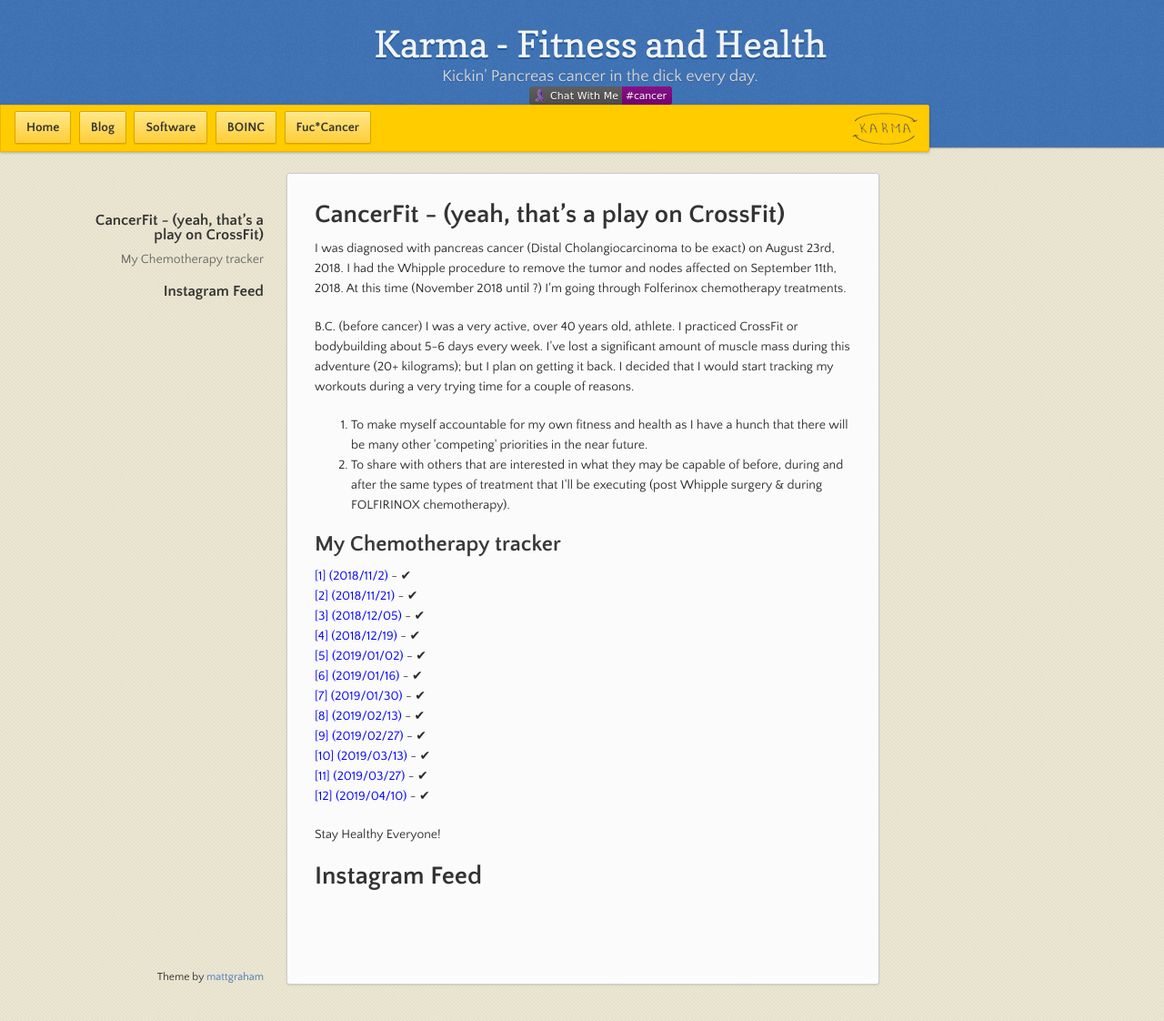
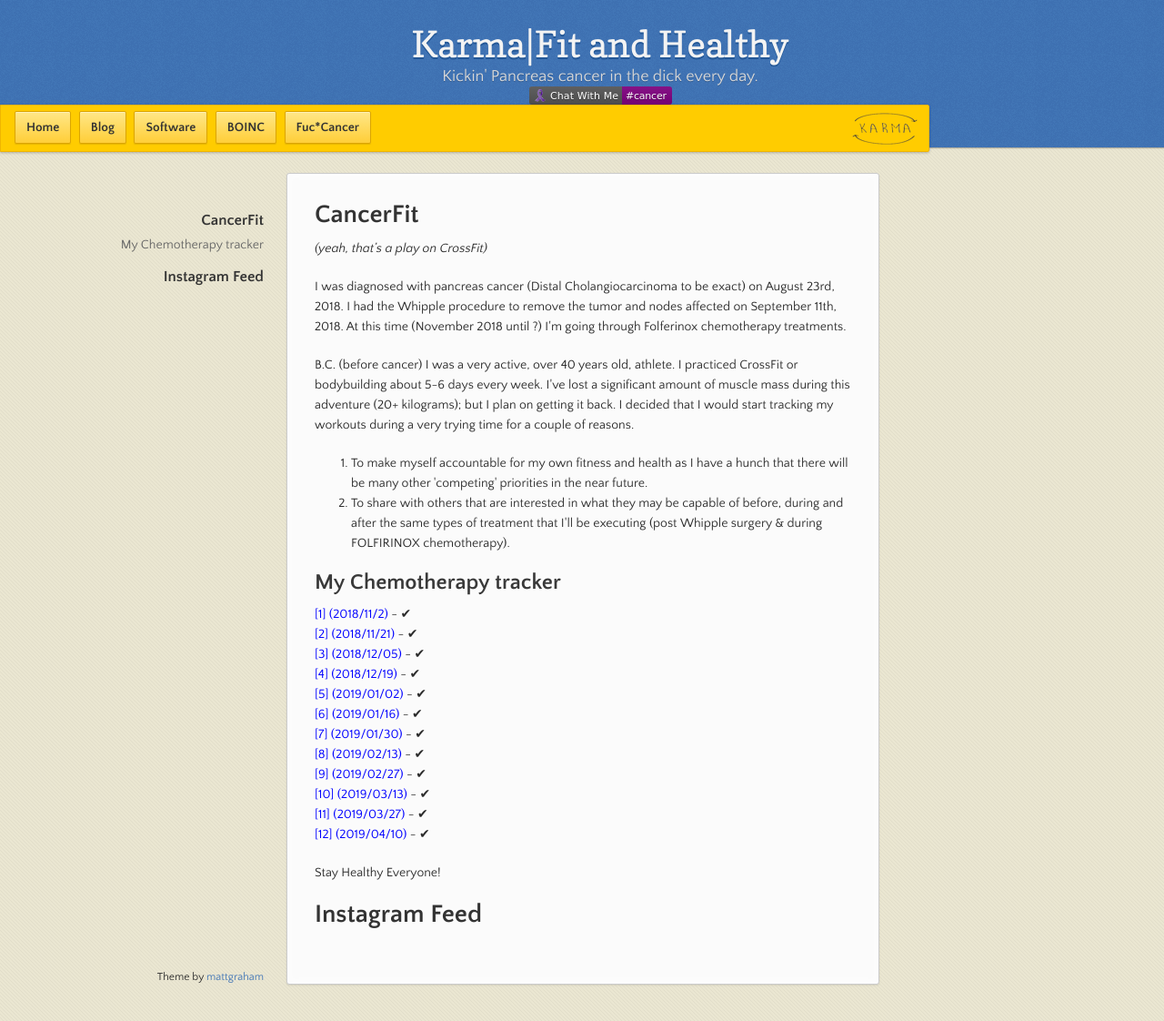
Before and after one commit to jcolson/jcolson.github.io, a Jekyll site: the page built from index.md, in a window 1280 px wide and 1122 px high. Shown: the whole window at 91% size. Built offline with Jekyll 4.4.1, drawn with Linux system fonts in a browser that asks for light colours; our own code applies the rules of GitHub Pages for plain Markdown files.

Commit message:
updates to make the mobile site look a bit better
also updated the dev page to be markdown instead of html

```diff
--- a/_config.yml
+++ b/_config.yml
@@ -18,13 +18,13 @@
 # You can create any custom variable you would like, and they will be accessible
 # in the templates via {{ site.myvariable }}.
 
-title: Karma - Fitness and Health
+title: Karma|Fit and Healthy
 email: jay@karma.net
 description: >- # this means to ignore newlines until "baseurl:"
   Kickin' Pancreas cancer in the dick every day.
 permalink: :year/:month/:day/:title
 baseurl: "" # the subpath of your site, e.g. /blog
-url: "https://jcolson.github.io" # the base hostname & protocol for your site, e.g. http://example.com
+url: "https://karma.net" # the base hostname & protocol for your site, e.g. http://example.com
 twitter_username: jcolson
 github_username:  jcolson
 show_downloads: false
--- a/_sass/jekyll-theme-leap-day.scss
+++ b/_sass/jekyll-theme-leap-day.scss
@@ -366,6 +366,7 @@
     float:none;
 
     h1 {
+      font: 20px/28px 'Copse', "Helvetica Neue", Helvetica, Arial, sans-serif;
       white-space: nowrap;
       overflow: hidden;
       text-overflow: ellipsis;
--- a/index.md
+++ b/index.md
@@ -4,7 +4,9 @@
 
 layout: default
 ---
-# CancerFit - (yeah, that's a play on CrossFit)
+# CancerFit
+
+*(yeah, that's a play on CrossFit)*
 <p>I was diagnosed with pancreas cancer (Distal Cholangiocarcinoma to be exact) on August 23rd, 2018.  I had the Whipple procedure
 to remove the tumor and nodes affected on September 11th, 2018.  At this time (November 2018 until ?) I'm going through Folferinox
 chemotherapy treatments.</p>
```
Also changed, not shown: software-dev/index.html (deleted, +0 -56 lines), software-dev/index.md (added, +58 -0 lines).
